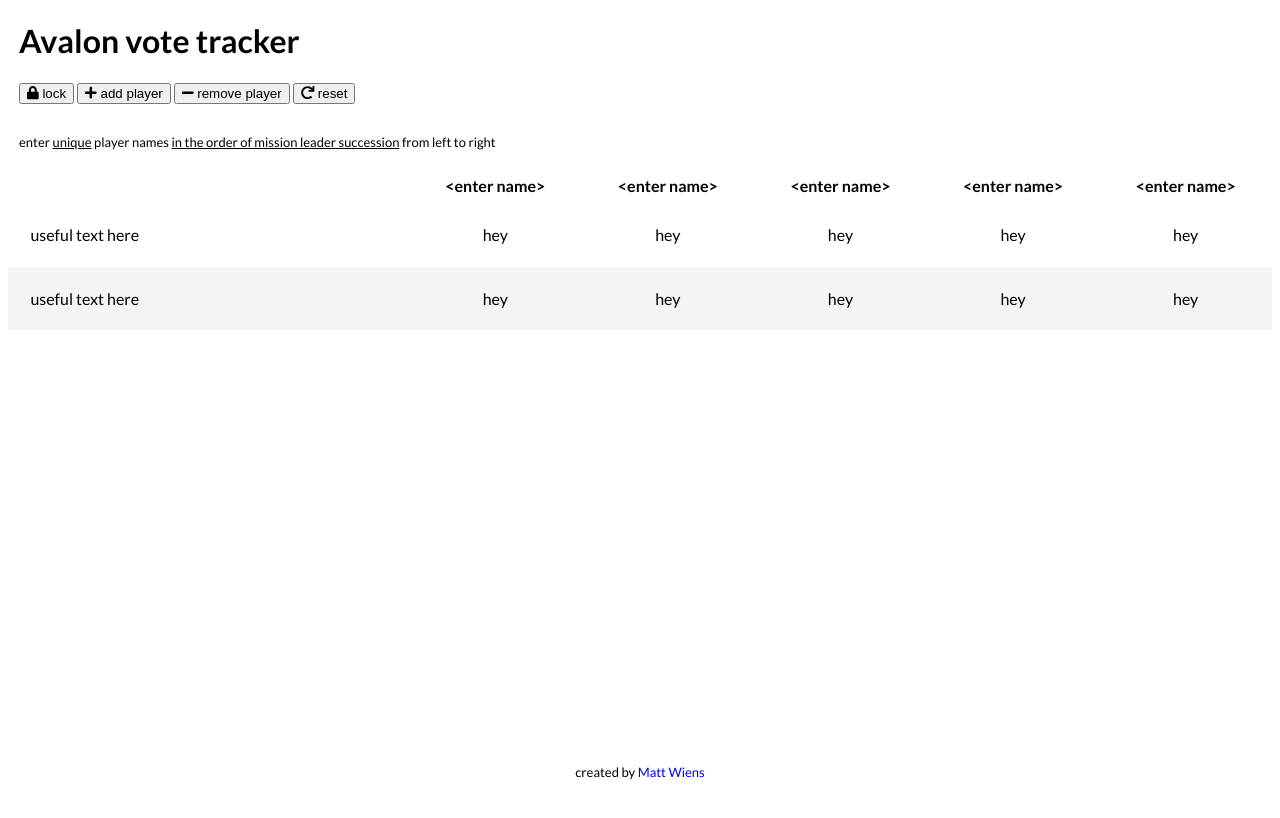
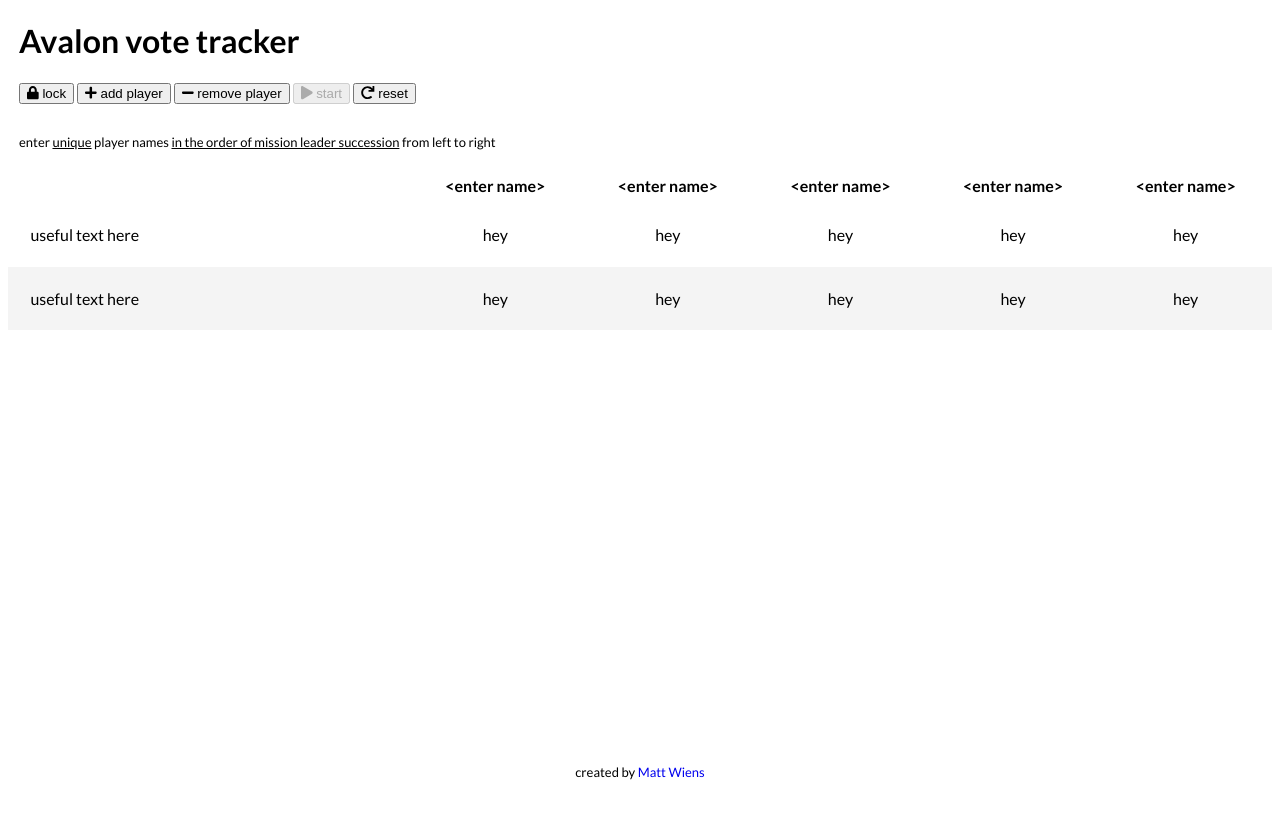
Before and after one commit to mwiens91/avalon-vote-tracker, a React (Create React App) app: page / in a window 1280 px wide. Shown: the top 818 px of the page. Built offline with nearby package versions, Linux system fonts and the light colour scheme.

Commit message:
Add a start button

```diff
--- a/src/App.js
+++ b/src/App.js
@@ -4,6 +4,7 @@ import {
   faLock,
   faLockOpen,
   faMinus,
+  faPlay,
   faPlus,
   faRedo,
 } from "@fortawesome/free-solid-svg-icons";
@@ -14,7 +15,7 @@ import Footer from "./Footer";
 import HelpMessage from "./HelpMessage";
 
 // Load Font Awesome icons
-library.add(faLock, faLockOpen, faMinus, faPlus, faRedo);
+library.add(faLock, faLockOpen, faMinus, faPlay, faPlus, faRedo);
 
 const MISSION_IN_PROGRESS = "in progress";
 // const MISSION_REJECTED = "rejected";
@@ -85,6 +86,10 @@ class App extends Component {
     });
   }
 
+  isReadyToStart() {
+    return this.state.players.every(name => name !== "");
+  }
+
   render() {
     return (
       <div className="App">
@@ -93,16 +98,18 @@ class App extends Component {
 
           <ButtonMenu
             inProgress={this.state.inProgress}
+            isReady={this.isReadyToStart()}
             locked={this.state.locked}
             onAddPlayer={this.addPlayer}
             onRemovePlayer={this.removePlayer}
             onLock={() => this.setState({ locked: true })}
             onUnlock={() => this.setState({ locked: false })}
             onReset={() => this.setState(INITIAL_STATE)}
+            onStart={() => this.setState({ inProgress: true })}
           />
 
           <HelpMessage
-            isNaming={!this.state.players.every(name => name !== "")}
+            isReady={this.isReadyToStart()}
             isInProgress={this.state.inProgress}
           />
         </div>
--- a/src/ButtonMenu.js
+++ b/src/ButtonMenu.js
@@ -3,12 +3,14 @@ import { FontAwesomeIcon } from "@fortawesome/react-fontawesome";
 
 const ButtonMenu = ({
   inProgress,
+  isReady,
   locked,
   onAddPlayer,
   onRemovePlayer,
   onLock,
   onUnlock,
   onReset,
+  onStart,
 }) => (
   <div>
     {locked ? (
@@ -33,6 +35,11 @@ const ButtonMenu = ({
               <FontAwesomeIcon icon="minus" /> remove player
             </button>
             &nbsp;
+            <button disabled={!isReady}
+              onClick={onStart}>
+              <FontAwesomeIcon icon="play" /> start
+            </button>
+            &nbsp;
           </span>
         )}
         <button onClick={onReset}>
--- a/src/HelpMessage.js
+++ b/src/HelpMessage.js
@@ -1,13 +1,13 @@
 import React from "react";
 
-const HelpMessage = ({ isNaming, isInProgress }) => {
+const HelpMessage = ({ isReady, isInProgress }) => {
   if (isInProgress) {
-    return;
+    return null;
   }
 
   let helpMessage = "";
 
-  if (isNaming) {
+  if (!isReady) {
     helpMessage = (
       <span>
         enter <span style={{ textDecoration: "underline" }}>unique</span> player
@@ -20,7 +20,7 @@ const HelpMessage = ({ isNaming, isInProgress }) => {
     );
   } else {
     // Ready to start
-    helpMessage = <span>omg ur so ready</span>;
+    helpMessage = <span>click the button above to start</span>;
   }
 
   return (
```
